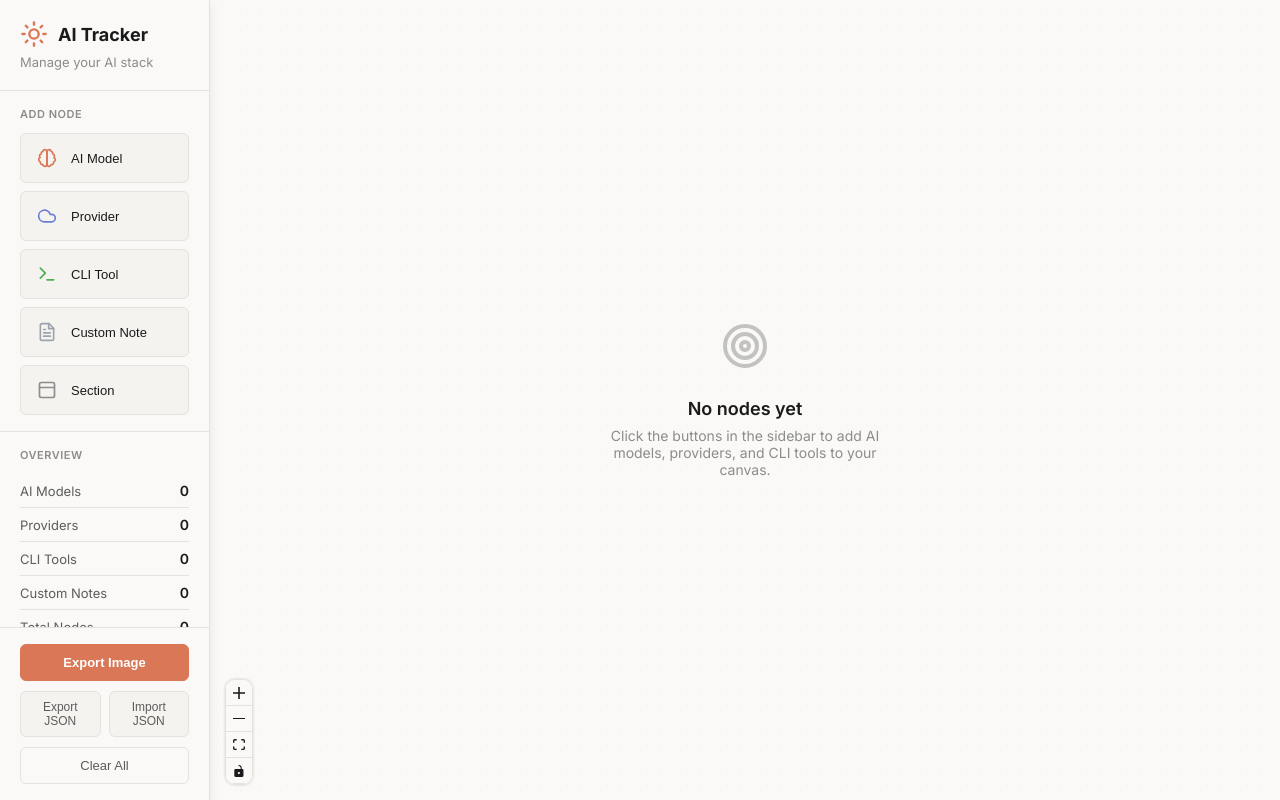
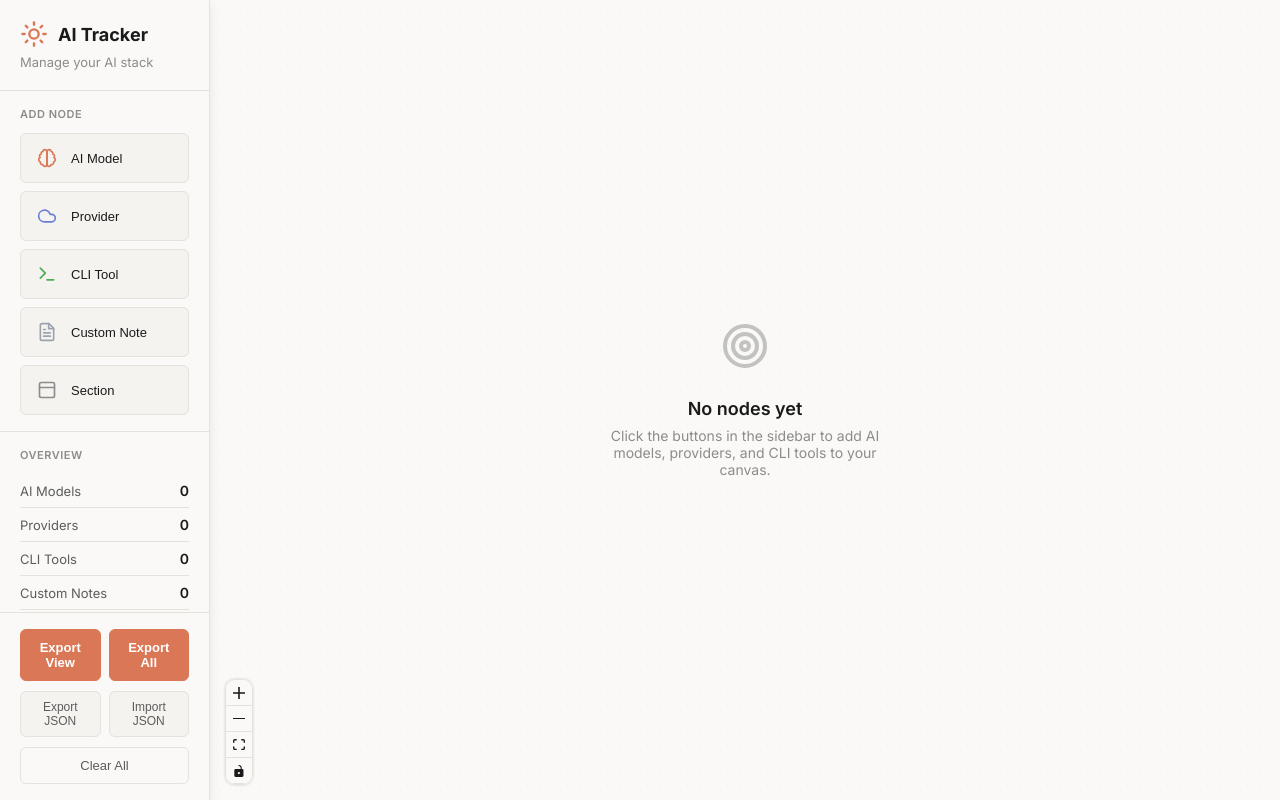
Before and after one commit to nmb4/ai-tracker, a React (Vite) app: page / in a window 1280 px wide. Built offline with nearby package versions, Linux system fonts and the light colour scheme.

Commit message:
dual export feature

```diff
--- a/src/App.jsx
+++ b/src/App.jsx
@@ -235,7 +235,7 @@ function App() {
     reader.readAsText(file);
   };
 
-  const handleExportImage = () => {
+  const handleExportView = () => {
     if (nodes.length === 0) return;
 
     const element = document.querySelector('.react-flow');
@@ -262,7 +262,7 @@ function App() {
       }
     }).then((dataUrl) => {
       const link = document.createElement('a');
-      link.download = `ai-tracker-canvas-${new Date().toISOString().split('T')[0]}.png`;
+      link.download = `ai-tracker-view-${new Date().toISOString().split('T')[0]}.png`;
       link.href = dataUrl;
       link.click();
 
@@ -270,6 +270,41 @@ function App() {
     }).catch((err) => {
       console.error('Export image failed:', err);
       if (controls) controls.style.display = 'flex';
+    });
+  };
+
+  const handleExportAll = () => {
+    if (nodes.length === 0) return;
+
+    const nodesBounds = getNodesBounds(nodes);
+    const element = document.querySelector('.react-flow__viewport');
+
+    // Add some padding
+    const padding = 50;
+    const width = nodesBounds.width + padding * 2;
+    const height = nodesBounds.height + padding * 2;
+
+    const bgColor = darkMode ? '#1A1A1A' : '#FAF9F7';
+    const dotColor = darkMode ? '#333333' : '#E5E2DC';
+
+    toPng(element, {
+      backgroundColor: bgColor,
+      width: width,
+      height: height,
+      pixelRatio: 3,
+      style: {
+        width: `${width}px`,
+        height: `${height}px`,
+        transform: `translate(${(-nodesBounds.x + padding)}px, ${(-nodesBounds.y + padding)}px) scale(1)`,
+        '--border-light': dotColor,
+      },
+    }).then((dataUrl) => {
+      const link = document.createElement('a');
+      link.download = `ai-tracker-full-canvas-${new Date().toISOString().split('T')[0]}.png`;
+      link.href = dataUrl;
+      link.click();
+    }).catch((err) => {
+      console.error('Export all failed:', err);
     });
   };
 
@@ -308,7 +343,8 @@ function App() {
         onClear={handleClear}
         onExport={handleExport}
         onImport={handleImport}
-        onExportImage={handleExportImage}
+        onExportView={handleExportView}
+        onExportAll={handleExportAll}
         darkMode={darkMode}
         onToggleDarkMode={() => setDarkMode(!darkMode)}
       />
--- a/src/components/Sidebar.jsx
+++ b/src/components/Sidebar.jsx
@@ -1,6 +1,6 @@
 import { BrainIcon, CloudIcon, TerminalIcon, NoteIcon, SunIcon } from './Icons';
 
-export function Sidebar({ nodes, onAddNode, onClear, onExport, onImport, onExportImage, darkMode, onToggleDarkMode }) {
+export function Sidebar({ nodes, onAddNode, onClear, onExport, onImport, onExportView, onExportAll, darkMode, onToggleDarkMode }) {
   const modelCount = nodes.filter(n => n.type === 'model').length;
   const providerCount = nodes.filter(n => n.type === 'provider').length;
   const toolCount = nodes.filter(n => n.type === 'tool').length;
@@ -91,9 +91,14 @@ export function Sidebar({ nodes, onAddNode, onClear, onExport, onImport, onExpor
       </div>
 
       <div className="sidebar-footer">
-        <button className="primary-btn" onClick={onExportImage}>
-          Export Image
-        </button>
+        <div className="footer-btns">
+          <button className="primary-btn" onClick={onExportView}>
+            Export View
+          </button>
+          <button className="primary-btn" onClick={onExportAll}>
+            Export All
+          </button>
+        </div>
         <div className="footer-btns">
           <button className="secondary-btn" onClick={onExport}>
             Export JSON
```
